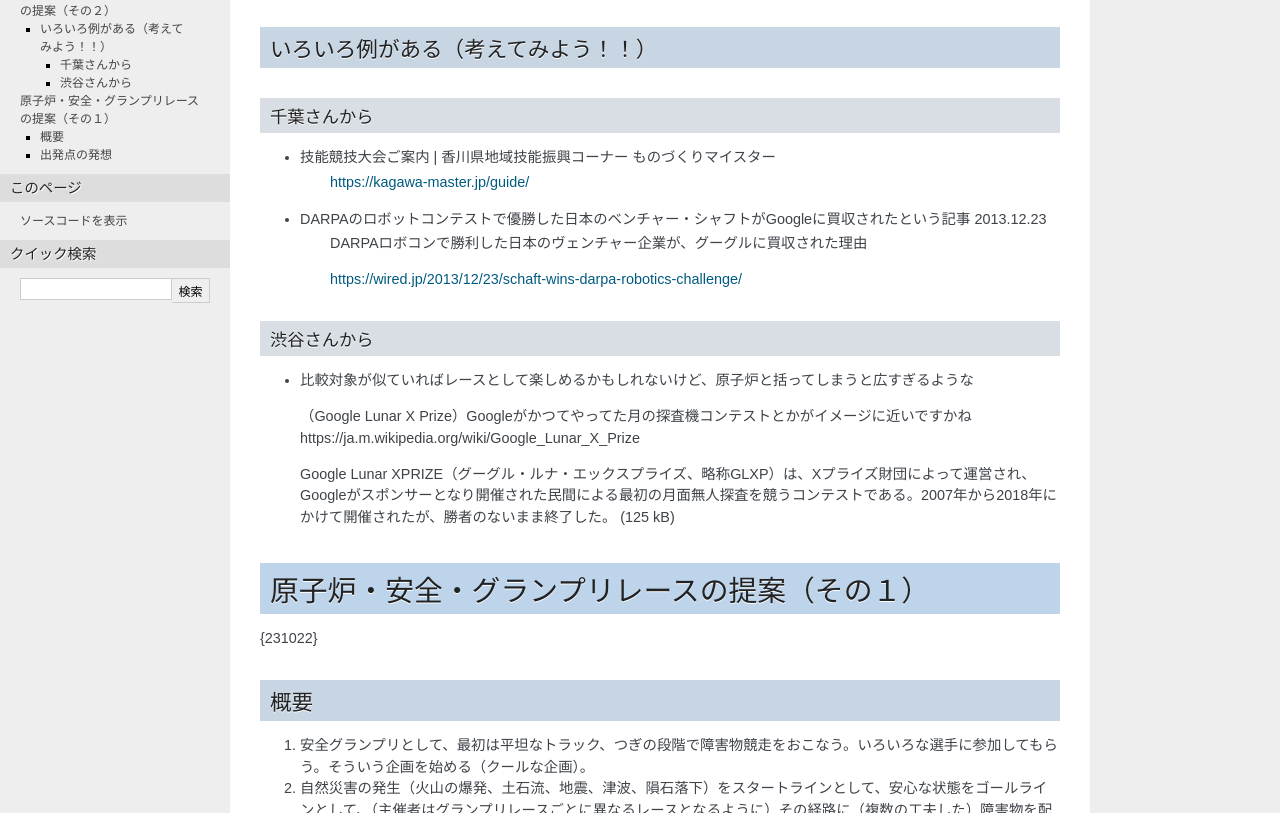
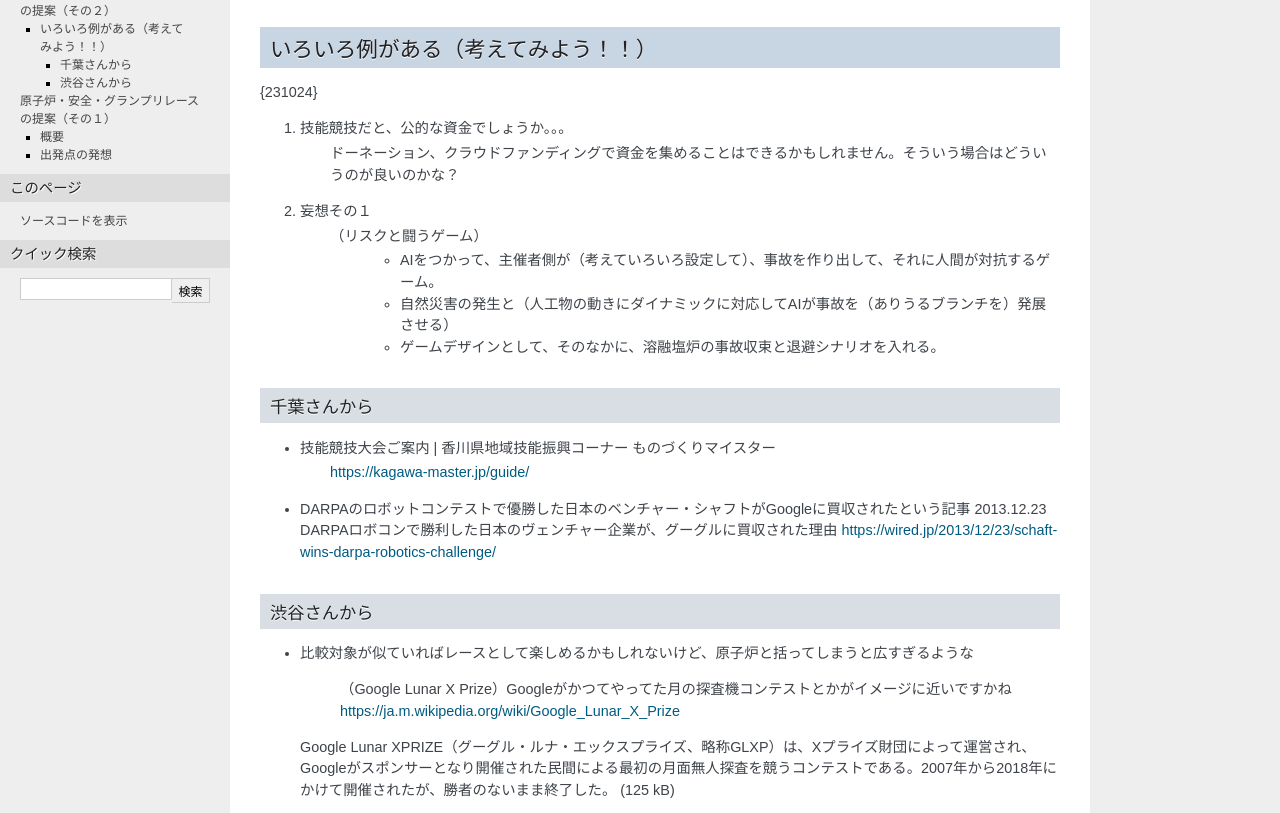
Before and after one commit to MSLabInc/cdf9a2c6f50d, a plain HTML site: page index.html in a window 1280 px wide. Shown: the part 106-919 px from the top of the page. Drawn offline with Linux system fonts and the light colour scheme.

Commit message:
Add files via upload

```diff
--- a/index.html
+++ b/index.html
@@ -37,27 +37,47 @@
 <h1>原子炉・安全・グランプリレースの提案（その２）<a class="headerlink" href="#id1" title="このヘッドラインへのパーマリンク">¶</a></h1>
 <section id="id2">
 <h2>いろいろ例がある（考えてみよう！！）<a class="headerlink" href="#id2" title="このヘッドラインへのパーマリンク">¶</a></h2>
+<p>{231024}</p>
+<ol class="arabic simple">
+<li><dl class="simple">
+<dt>技能競技だと、公的な資金でしょうか。。。</dt><dd><p>ドーネーション、クラウドファンディングで資金を集めることはできるかもしれません。そういう場合はどういうのが良いのかな？</p>
+</dd>
+</dl>
+</li>
+<li><dl class="simple">
+<dt>妄想その１</dt><dd><dl class="simple">
+<dt>（リスクと闘うゲーム）</dt><dd><ul class="simple">
+<li><p>AIをつかって、主催者側が（考えていろいろ設定して）、事故を作り出して、それに人間が対抗するゲーム。</p></li>
+<li><p>自然災害の発生と（人工物の動きにダイナミックに対応してAIが事故を（ありうるブランチを）発展させる）</p></li>
+<li><p>ゲームデザインとして、そのなかに、溶融塩炉の事故収束と退避シナリオを入れる。</p></li>
+</ul>
+</dd>
+</dl>
+</dd>
+</dl>
+</li>
+</ol>
 <section id="id3">
 <h3>千葉さんから<a class="headerlink" href="#id3" title="このヘッドラインへのパーマリンク">¶</a></h3>
-<ul>
+<ul class="simple">
 <li><dl class="simple">
 <dt>技能競技大会ご案内 | 香川県地域技能振興コーナー ものづくりマイスター</dt><dd><p><a class="reference external" href="https://kagawa-master.jp/guide/">https://kagawa-master.jp/guide/</a></p>
 </dd>
 </dl>
 </li>
-<li><dl>
-<dt>DARPAのロボットコンテストで優勝した日本のベンチャー・シャフトがGoogleに買収されたという記事 2013.12.23</dt><dd><p>DARPAロボコンで勝利した日本のヴェンチャー企業が、グーグルに買収された理由</p>
-<p><a class="reference external" href="https://wired.jp/2013/12/23/schaft-wins-darpa-robotics-challenge/">https://wired.jp/2013/12/23/schaft-wins-darpa-robotics-challenge/</a></p>
-</dd>
-</dl>
-</li>
+<li><p>DARPAのロボットコンテストで優勝した日本のベンチャー・シャフトがGoogleに買収されたという記事 2013.12.23
+DARPAロボコンで勝利した日本のヴェンチャー企業が、グーグルに買収された理由
+<a class="reference external" href="https://wired.jp/2013/12/23/schaft-wins-darpa-robotics-challenge/">https://wired.jp/2013/12/23/schaft-wins-darpa-robotics-challenge/</a></p></li>
 </ul>
 </section>
 <section id="id4">
 <h3>渋谷さんから<a class="headerlink" href="#id4" title="このヘッドラインへのパーマリンク">¶</a></h3>
 <ul>
 <li><p>比較対象が似ていればレースとして楽しめるかもしれないけど、原子炉と括ってしまうと広すぎるような</p>
-<p>（Google Lunar X Prize）Googleがかつてやってた月の探査機コンテストとかがイメージに近いですかねhttps://ja.m.wikipedia.org/wiki/Google_Lunar_X_Prize</p>
+<blockquote>
+<div><p>（Google Lunar X Prize）Googleがかつてやってた月の探査機コンテストとかがイメージに近いですかね
+<a class="reference external" href="https://ja.m.wikipedia.org/wiki/Google_Lunar_X_Prize">https://ja.m.wikipedia.org/wiki/Google_Lunar_X_Prize</a></p>
+</div></blockquote>
 <p>Google Lunar XPRIZE（グーグル・ルナ・エックスプライズ、略称GLXP）は、Xプライズ財団によって運営され、Googleがスポンサーとなり開催された民間による最初の月面無人探査を競うコンテストである。2007年から2018年にかけて開催されたが、勝者のないまま終了した。 (125 kB)</p>
 </li>
 </ul>
```
